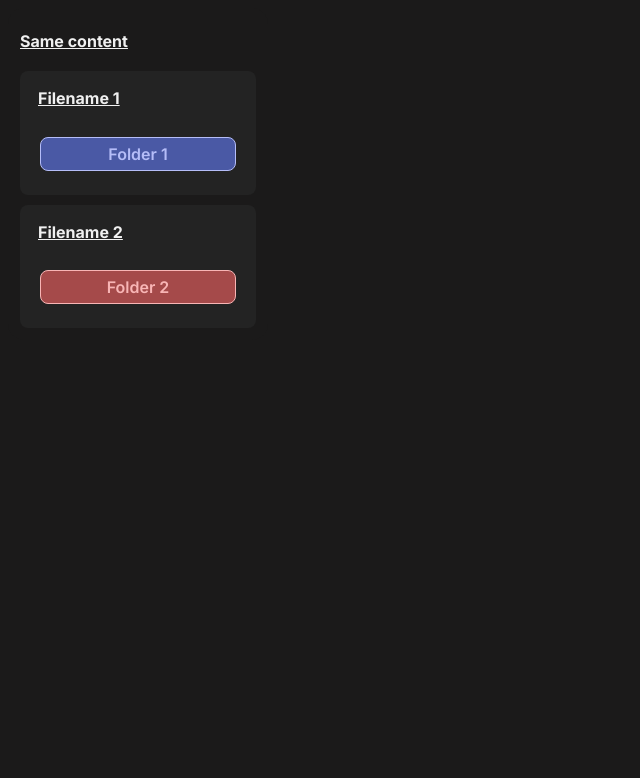
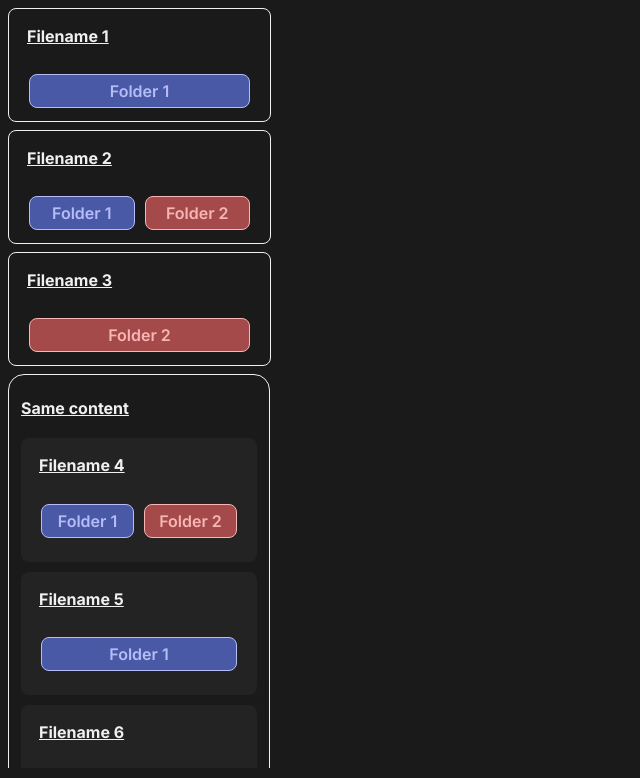
Before and after one commit to Baguuc/file-difference-tool, a React (Vite) app: page / in a window 1280 px wide. Shown: the top 778 px of the page, without its empty margins (0-640 px from the left). Built offline with nearby package versions, Linux system fonts and the light colour scheme.

Commit message:
update: added FileList component

```diff
--- a/src/App.css
+++ b/src/App.css
@@ -43,6 +43,20 @@ body {
   background-color: var(--bg-accent-2);
   color: var(--fg-accent-2);
   border: solid 1px var(--fg-accent-2);
+}
+
+.file-list {
+  width: fit-content;
+  display: flex;
+  flex-flow: column nowrap;
+  gap: 8px;
+  overflow-x: hidden;
+  overflow-y: visible;
+  max-height: 95dvh;
+}
+
+.file-list > .file-list-item {
+  width: 225px;
 }
 
 .file-list-item {
--- a/src/App.tsx
+++ b/src/App.tsx
@@ -1,13 +1,37 @@
 import "./App.css";
-import FileListGroup from "./components/FileListGroup";
-import FileListItem from "./components/FileListItem";
+import FileList, { FileListData } from "./components/FileList";
 
 function App() {
+  const data: FileListData = [
+    [{
+      filename: "Filename 1",
+      folder: "1"
+    }],
+    [{
+      filename: "Filename 2",
+      folder: "both"
+    }],
+    [{
+      filename: "Filename 3",
+      folder: "2"
+    }],
+    [
+      {
+        filename: "Filename 4",
+        folder: "both"
+      },
+      {
+        filename: "Filename 5",
+        folder: "1"
+      },
+      {
+        filename: "Filename 6",
+        folder: "2"
+      }
+    ]
+  ];
   return <div>
-    <FileListGroup title="Same content">
-      <FileListItem filename="Filename 1" tag={1} dark={false} />
-      <FileListItem filename="Filename 2" tag={2} dark={false} />
-    </FileListGroup>
+    <FileList data={data} />
   </div>
 }
 
--- /dev/null
+++ b/src/components/FileList.tsx
@@ -0,0 +1,34 @@
+import FileListGroup from "./FileListGroup";
+import FileListItem from "./FileListItem";
+
+type FileListItemData = {
+    filename: string;
+    folder: "1" | "2" | "both";
+};
+type FileListGroupData = FileListItemData[];
+type FileListData = FileListGroupData[];
+
+type FileListProps = {
+    data: FileListData
+};
+
+function renderGroup(data: FileListGroupData): React.ReactNode | React.ReactNode[] {
+    if(data.length === 1) {
+        const item = data[0];
+
+        return <FileListItem filename={item.filename} tag={item.folder} dark={true} outline={true} />
+    }
+
+    return <FileListGroup title="Same content" outline={true}>
+        {data.map(item => <FileListItem filename={item.filename} tag={item.folder} />)}
+    </FileListGroup>
+}
+
+function FileList(props: FileListProps): React.ReactNode {
+    const mapped = props.data.map(renderGroup);
+
+    return <div className="file-list">{mapped}</div>
+}
+
+export default FileList;
+export type { FileListData };
--- a/src/components/FileListItem.tsx
+++ b/src/components/FileListItem.tsx
@@ -1,11 +1,11 @@
 import FolderTag from "./FolderTag";
 
 const tagsMap = {
-    1: <FolderTag variant={1} />,
-    2: <FolderTag variant={2} />,
+    "1": <FolderTag variant={"1"} />,
+    "2": <FolderTag variant={"2"} />,
     "both": [
-        <FolderTag variant={1} />,
-        <FolderTag variant={2} />
+        <FolderTag variant={"1"} />,
+        <FolderTag variant={"2"} />
     ]
 } as const;
 
--- a/src/components/FolderTag.tsx
+++ b/src/components/FolderTag.tsx
@@ -1,11 +1,11 @@
-type FolderTagVariant = 1 | 2;
+type FolderTagVariant = "1" | "2";
 
 type FolderTagProps = {
     variant: FolderTagVariant
 };
 
 function FolderTag(props: FolderTagProps) {
-    return <p className={`folder-tag folder-tag-${props.variant}`}>{props.variant === 1 ? "Folder 1" : "Folder 2"}</p>
+    return <p className={`folder-tag folder-tag-${props.variant}`}>{props.variant === "1" ? "Folder 1" : "Folder 2"}</p>
 }
 
 export default FolderTag;
```
